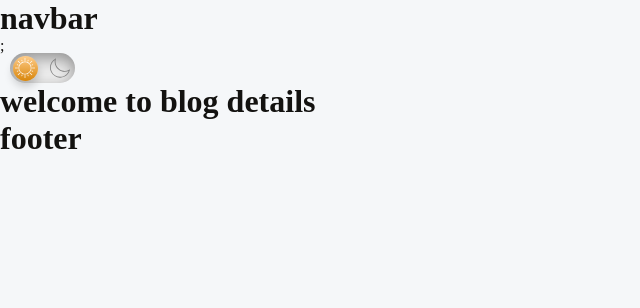
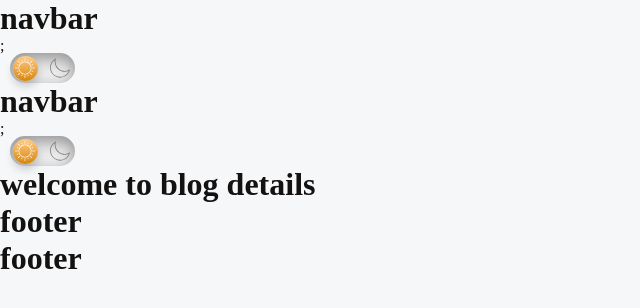
Before and after one commit to mai-efat/front-end-react, a React (Vite) app: page /blogdetails in a window 1280 px wide. Shown: the top 308 px of the page, without its empty margins (0-640 px from the left). Built offline with nearby package versions, Linux system fonts and the light colour scheme.

Commit message:
start page work

```diff
--- a/src/pages/BlogDetails/BlogDetails.jsx
+++ b/src/pages/BlogDetails/BlogDetails.jsx
@@ -1,4 +1,17 @@
+import Navbar from '../../components/Navbar/Navbar';
+import Footer from '../../components/Footer/Footer';
+
+
+
 function BlogDetails() {
-  return <h1>welcome to blog details</h1>;
+
+  return (
+             <>
+        <Navbar/>
+  <h1>welcome to blog details</h1>
+          <Footer/>
+             </>
+
+   );
 }
 export default BlogDetails;
```
